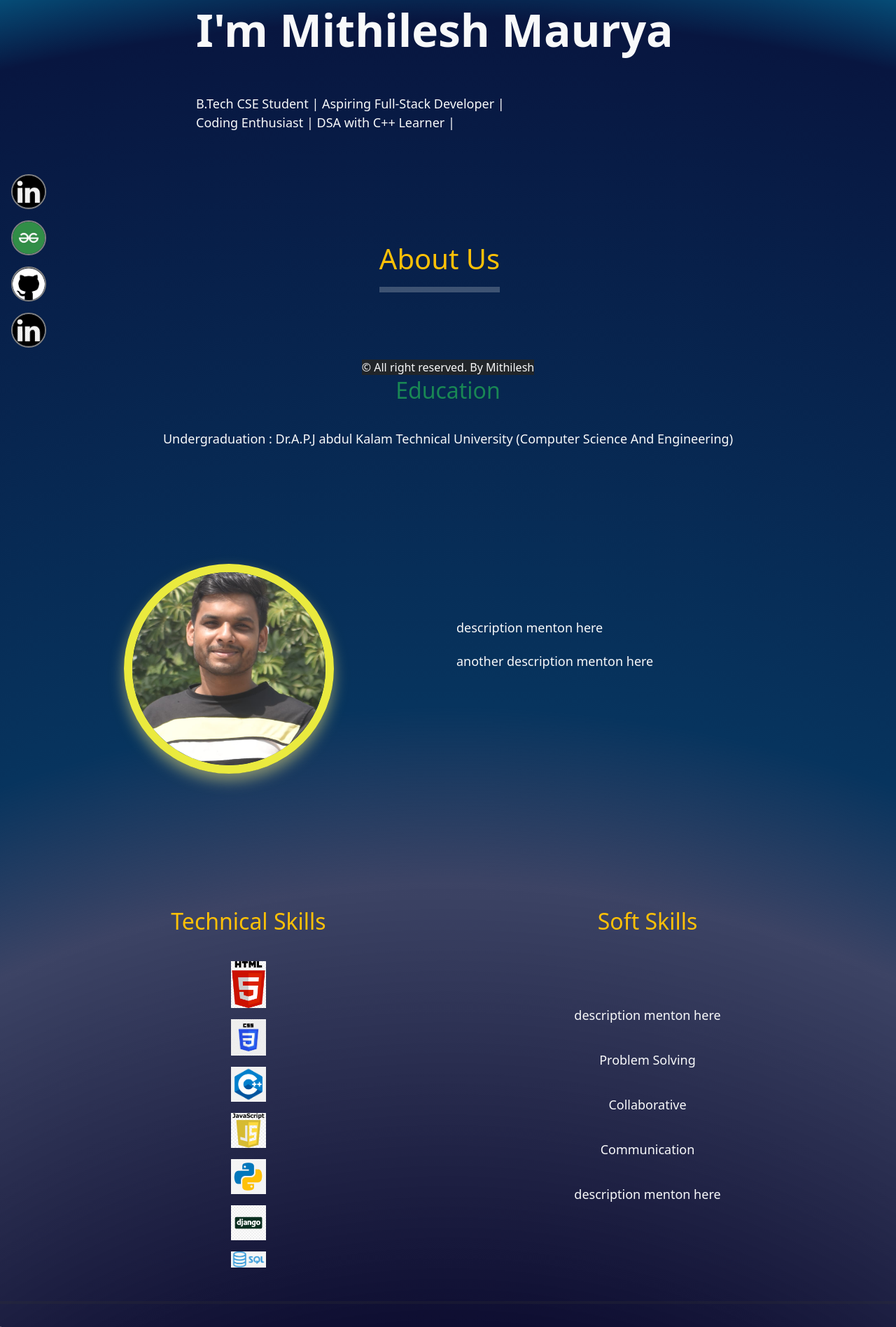
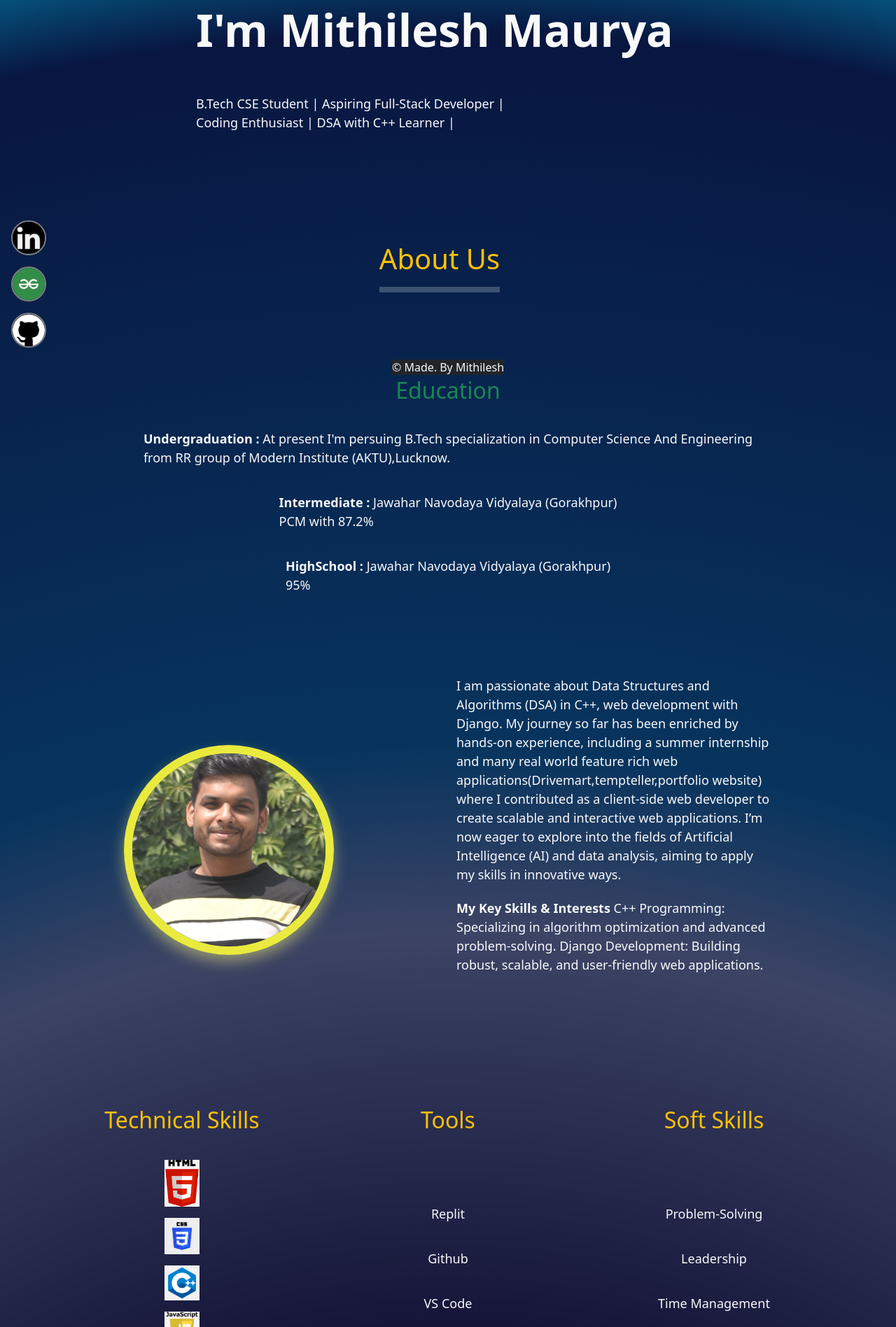
Before and after one commit to mauryamithilesh2/django_portfolio, a Django app: page / in a window 1280 px wide. Shown: the part 255-2152 px from the top of the page at 70% size. Run offline with Django 5.2, Linux system fonts and the light colour scheme; some libraries are stand-ins or nearby versions.

Commit message:
add file

```diff
--- a/portfolio/static/css/style.css
+++ b/portfolio/static/css/style.css
@@ -1,3 +1,4 @@
+
 
 
 body {
--- a/portfolio/templates/base.html
+++ b/portfolio/templates/base.html
@@ -73,8 +73,15 @@
                 <div class="d-flex flex-column align-items-center gap-3">
 
                     <p class="mb-6 lead text-light moving-line">
-                        <b>Undergraduation : </b> Dr.A.P.J abdul Kalam Technical University (Computer Science And
-                        Engineering)
+                        <b class="fw-bold">Undergraduation : </b> At present I'm persuing B.Tech specialization in Computer Science And
+                        Engineering<br> from RR group of Modern Institute (AKTU),Lucknow.
+                    </p>
+                    <p class="mb-6 lead text-light moving-line">
+                        <b class="fw-bold">Intermediate : </b> Jawahar Navodaya Vidyalaya (Gorakhpur)<br>
+                        PCM with <b> 87.2% </b>
+                    </p>
+                    <p class="mb-6 lead text-light moving-line">
+                        <b class="fw-bold">HighSchool : </b> Jawahar Navodaya Vidyalaya (Gorakhpur)<br><b>95%</b>
                     </p>
 
                 </div>
@@ -87,7 +94,7 @@
 
 
 
-            <div class="col-xl-5 offset-xl-1 col-lg-5 offset-lg-1 col-md-6 col-12 mt-5 text-center">
+            <div class="col-xl-5 offset-xl-1 col-lg-5 offset-lg-1 col-md-6  mt-5 text-center">
                 <div class="circular-image-container mt-5">
                     <img src="{% static 'images/myself.jpg' %}" alt="Profile"
                         class="img-fluid circular-image d-block mx-auto">
@@ -111,7 +118,12 @@
                             leadership and technical problem-solving skills. Seeking to plan, manage, and execute
                             complex
                             projects in a team environment. {% endcomment %}
-                            description menton here
+                            I am passionate about Data Structures and Algorithms (DSA) in C++, web development with Django.
+                            My journey so far has been enriched by hands-on experience, including a summer internship
+                            and many real world feature rich web applications(Drivemart,tempteller,portfolio website)
+                            where I contributed as a client-side web developer to create scalable and interactive web applications.
+                            I’m now eager to explore into the fields of Artificial Intelligence (AI) and data analysis,
+                            aiming to apply my skills in innovative ways.
                         </p>
                         </br>
                         <p class="mb-6 lead text-light moving-line">
@@ -121,7 +133,9 @@
                             leadership and technical problem-solving skills. Seeking to plan, manage, and execute
                             complex
                             projects in a team environment. {% endcomment %}
-                            another description menton here
+                           <b class="fw-bold"> My Key Skills & Interests</b>
+                            C++ Programming: Specializing in algorithm optimization and advanced problem-solving.
+                            Django Development: Building robust, scalable, and user-friendly web applications.
                         </p>
                     </div>
 
@@ -133,7 +147,7 @@
 
         <br><br>
         <div class="row my-5">
-            <div class="col-md-6 col-lg-6 mt-5">
+            <div class="col-md-4 col-lg-4 mt-4">
                 <h2 class="text-center" style="color: pink"><span class=" text-warning moving-line">Technical
                         Skills</span></h2>
                 </br>
@@ -154,7 +168,29 @@
             </div>
 
 
-            <div class="col-md-6 col-lg-6 mt-5">
+            <div class="col-md-4 col-lg-4 mt-4">
+                <h2 class="text-center" style="color: pink"><span class=" text-warning moving-line">Tools</span>
+                </h2>
+                </br>
+                <div class="d-flex flex-column align-items-center gap-3">
+                    </br>
+                    </br>
+
+                    <p class="mb-6 lead text-light moving-line">
+                       Replit
+                    </p>
+
+                    <p class="mb-6 lead text-light moving-line">
+                        Github
+                    </p>
+
+                    <p class="mb-6 lead text-light moving-line">
+                        VS Code
+                    </p>
+                </div>
+            </div>
+
+            <div class="col-md-4 col-lg-4 mt-4">
                 <h2 class="text-center" style="color: pink"><span class=" text-warning moving-line">Soft Skills</span>
                 </h2>
                 </br>
@@ -162,31 +198,21 @@
                     </br>
                     </br>
 
-
-
-
                     <p class="mb-6 lead text-light moving-line">
-                        description menton here
+                       Problem-Solving
                     </p>
 
                     <p class="mb-6 lead text-light moving-line">
-                        Problem Solving
+                        Leadership
                     </p>
 
                     <p class="mb-6 lead text-light moving-line">
+                        Time Management
+                    </p>
+                    <p class="mb-6 lead text-light moving-line">
                         Collaborative
                     </p>
-
-                    <p class="mb-6 lead text-light moving-line">
-                        Communication
-                    </p>
-
-                    <p class="mb-6 lead text-light moving-line">
-                        description menton here
-                    </p>
-
                 </div>
-
             </div>
 
         </div>
@@ -227,7 +253,8 @@
                              onmouseover="this.parentElement.querySelector('a').style.opacity='1';
                              this.style.transform='scale(1.1)';
                               this.style.boxShadow='0px 0px 30px rgba(209, 205, 205, 0.5)';"
-                             onmouseout="this.parentElement.querySelector('a').style.opacity='0';this.style.transform='scale(1)';this.style.boxShadow='none';">
+                             onmouseout="this.parentElement.querySelector('a').style.opacity='0';this.style.transform='scale(1)';this.style.boxShadow='none';"
+                            >
 
                         <!-- Link appearing on hover -->
                         <a href="{{ project.link }}" target="_blank"
@@ -240,7 +267,8 @@
                                   onmouseout="this.style.opacity='1';">
                            Github-link
                         </a>
-                    </div>
+                    </div><br>
+                    <p class="text-light fw-bold">{{project.discription}}</p> <br><br>
             </div>
             {% endfor %}
         </div>
@@ -264,11 +292,21 @@
     <div class="row my-2">
 
         {% for experience in experiences %}
-        <div class="jumbotron jumbotron-fluid">
-            <div class="container">
-                <h1 class="display-4">{{experience.Company}}</h1>
-                <p class="lead">T{{experience.position}}.</p>
+        <div class="col-md-9 col-lg-9 mx-auto">
+            <h3 class="display-4 text-light fw-bold">{{experience.work}}<hr class="border border-light"></h3>
+            <div class=" justify-content-center">
+                <h4 class="display-5  text-light ">{{experience.position}}</h4>
+                <span class="text-light fw-bold border-bottom ">{{experience.Company}}</span>
+                <p class="offset-xl-1 offset-lg-1 text-light"> •	Work on Online Admission System for BioTech Park, Lucknow,<br>
+                    •	Collaborated with cross-functional teams to deliver a user-friendly and scalable web application.
+                    </p>
             </div>
+            {% comment %} <h3 class="display-4 text-light fw-bold">{{experience.work}}</h3>
+            <div class=" justify-content-center">
+                <h4 class="display-5  text-light ">{{experience.position}}</h4>
+                <p class="text-light fw-bold ">{{experience.Company}}</p><br>
+            </div> {% endcomment %}
+
         </div>
         {% endfor %}
 
@@ -283,8 +321,8 @@
     {% comment %} {% block 'certificate' %}
     {% endblock %} {% endcomment %}
     <section id="certificate">
-    <div class="row text-center mt-3">
-        <h2 class="mb-5 text-warning"><span class=" text-warning moving-line">Certificates</span></h2>
+    <div class="row text-center mt-5 ">
+        <h2 class="my-5 text-warning"><span class=" text-warning moving-line">Certificates</span></h2>
     </div>
 
     <div class="container">
@@ -353,7 +391,7 @@
 
 
         {% comment %} for form {% endcomment %}
-        <div class="col-5 mx-auto mt-2  mb-5">
+        {% comment %} <div class="col-5 mx-auto mt-2  mb-5">
             <div class="container form-container bg-dark text-light border-0 shadow-none p-4">
                <form method="post" action="" class="border-0">
                     {% csrf_token %}
@@ -363,7 +401,7 @@
 
             </div>
 
-        </div>
+        </div> {% endcomment %}
     </div>
     </section>
 
@@ -371,7 +409,7 @@
 
 
     <!--contact section end-->
-    <hr style="border: 2px solid #333; background-color:rgba(21, 17, 17);">
+    {% comment %} <hr style="border: 2px solid #333; background-color:rgba(21, 17, 17);"> {% endcomment %}
 
 
 
@@ -390,16 +428,12 @@
                 <a href="https://github.com/mauryamithilesh2" target="_blank" class="mx-3">
                     <img src="{% static 'images/github.png' %}" width="50" height="50" class="social" />
                 </a>
-
-                <a href="https://www.linkedin.com/in/mithileshmaurya20" target="_blank" class="mx-3">
-                    <img src="{% static 'images/linkedin.png' %}" width="50" height="50" class="social" />
-                </a>
             </div>
         </div>
-        <footer class="footer px-5 py-2 fixed-bottom">
+        <footer class="footer  py-2 fixed-bottom">
             <div class="copyright mx-auto float-none text-center text-light mb-0">
 
-                <span class="bg-dark"> &copy; All right reserved. By Mithilesh</span>
+                <span class="bg-dark"> &copy; Made. By Mithilesh</span>
 
             </div>
         </footer>
--- a/portfolio/views.py
+++ b/portfolio/views.py
@@ -42,34 +42,29 @@ def home_view(request):
         {
         "title":"DriveMart",
          "path":"images/drivemart.png",
+         "discription":" A marketplace for all types of vehicles are available on rent.",
          "link":"https://github.com/mauryamithilesh2/drivemark",},
          {
          "title":"TempTeller",
          "path":"images/tempteller.png",
+         "discription":"A web app that fetches real-time temperature data for different cities using a weather API.",
          "link":"https://github.com/mauryamithilesh2/weatherApi",},
          {
         "title":"Crudify",
          "path":"images/",
+         "discription":"Implemented CRUD operations (Create, Read, Update, Delete)",
          "link":"https://github.com/mauryamithilesh2/django_portfolio",},
          {
          "title":"Portfolio",
          "path":"images/portfolio.png",
+         "discription":"Personal Portfolio Website",
          "link":"https://github.com/mauryamithilesh2/django_portfolio",}]
 
-    # form attributes import from models
-    if request.method == "POST":
-        form=ClientForm(request.POST)
-        if form.is_valid():
-            form.save()  # Save form data to the database
-            return redirect('home')  # Reload the home page after submission
-        # else:
-        #     print("❌ Form Errors:", form.errors)
 
-    else:
-        form = ClientForm()
 
-    experiences=[{"Company":"SoftPro India,Lucknow","position":"Intern as Both client and server side"},{"Company":"","position":""},{"Company":"","position":""},{ "Company":"","position":""}]
-    return render(request,'home.html',{"form":form,"certificates":certificates,"project_list":project_list,"experiences":experiences})
+    experiences=[{"work":"Internship","Company":"SoftPro India,Lucknow","position":"Intern as Both client and server side"},
+                 ]
+    return render(request,'home.html',{"certificates":certificates,"project_list":project_list,"experiences":experiences})
 
 
 
```
Also changed, not shown: 2 other files.
